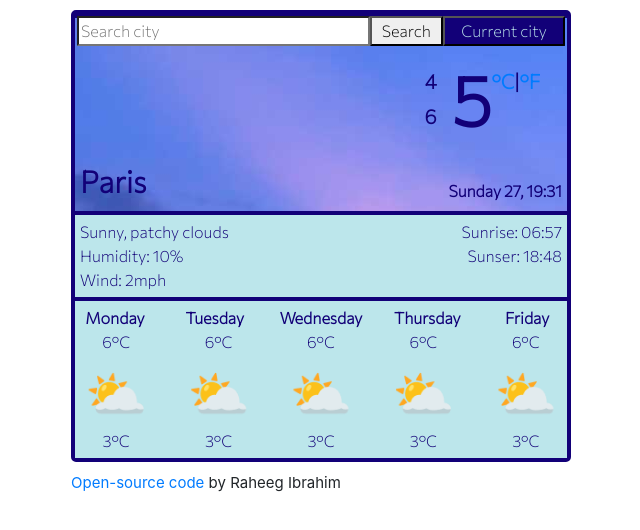
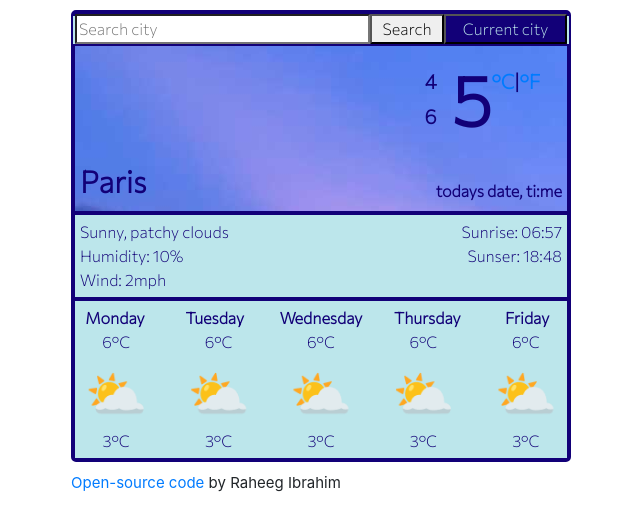
Before and after one commit to raheeeg/weather-react, a React (Create React App) app: page / in a window 1280 px wide. Shown: the top 530 px of the page, without its empty margins (319-959 px from the left). Built offline with nearby package versions, Linux system fonts and the light colour scheme.

Commit message:
rearranged components
...in preparation for real data

```diff
--- a/src/App.js
+++ b/src/App.js
@@ -1,18 +1,15 @@
 import './App.css';
-import Detailed from "./Detailed";
-import Summary from "./Summary";
-import FiveDay from "./FiveDay";
+import Search from "./Search";
 import Footer from "./Footer";
+import WeatherData from "./WeatherData";
 
 export default function App() {
   return (
     <div>
     <div className="App container">
-      <Summary />
-      <Detailed />
-      <FiveDay />
+      <Search />
     </div>
-    <Footer />
+      <Footer />
     </div>
   );
 }
--- /dev/null
+++ b/src/Date.js
@@ -0,0 +1,7 @@
+import React from "react";
+
+export default function Date() {
+    return (
+        <div>todays date, ti:me</div>
+    );
+}
--- a/src/Search.js
+++ b/src/Search.js
@@ -1,23 +1,24 @@
 import React, { useState } from "react";
 import "./Search.css";
 import axios from 'axios';
+import WeatherData from "./WeatherData";
 
 export default function Search() {
-    let [city, setCity] = useState(null);
-    let [list, setList] = useState(false);
+    let [city, setCity] = useState("Liverpool");
+//    let [list, setList] = useState(false);
     let [weather, setWeather] = useState({});
 
     function getWeather(response) {
-        setList(true);
+    //    setList(true);
         setWeather({
-            temp: response.data.main.temp,
-            low: response.data.main.temp_min,
-            high: response.data.main.temp_max,
+            temp: Math.round(response.data.main.temp),
+            low: Math.round(response.data.main.temp_min),
+            high: Math.round(response.data.main.temp_max),
             humidity: response.data.main.humidity,
             wind: response.data.wind.speed,
-            description: response.data.weather[0].description
+            description: response.data.weather[0].description,
+            date: new Date(response.data.dt * 1000)
         });
-        console.log(response.data);
     }
 
     function updateCity(event) {
@@ -40,20 +41,19 @@ export default function Search() {
         </form>
     )
 
-    if (list) {
+//    if (list) {
     return (
         <div>
             {form}
-            {weather.temp}
+            <WeatherData data={weather} />
         </div>
     );
-    } else {
-        return (
-        <div>
-            {form}
-
-        </div>
-        );
-    }
+//    } else {
+//        return (
+//        <div>
+//            {form}
+//        </div>
+//        );
+//    }
 
 }
--- a/src/Summary.js
+++ b/src/Summary.js
@@ -1,11 +1,10 @@
 import React from "react";
 import "./Summary.css";
-import Search from "./Search";
+import Date from "./Date";
 
 export default function Summary() {
     return (
     <div className="Summary card">
-      <Search />
       <div className="Summary card-body">
         <div className="row">
         <div className="summary-text col-9">
@@ -28,7 +27,7 @@ export default function Summary() {
           </span>
         </div>
         <div className="summary-text current-city col-6">Paris</div>
-        <div className="summary-text current-date-time col-6">Sunday 27, 19:31</div>
+        <div className="summary-text current-date-time col-6"><Date /></div>
       </div>
     </div>
     </div>
--- /dev/null
+++ b/src/WeatherData.js
@@ -0,0 +1,21 @@
+import React from "react";
+import Summary from "./Summary";
+import Detailed from "./Detailed";
+import FiveDay from "./FiveDay";
+
+export default function WeatherData(props) {
+    let temp = props.data.temp;
+    let tempLow = props.data.low;
+    let tempHigh = props.data.high;
+    let humidity = props.data.humidity;
+    let wind = props.data.wind;
+    let description = props.data.description;
+    let date = props.data.date;
+    console.log(temp);
+
+    return (<div className="Weather">
+        <Summary temp={temp} tempLow={tempLow} tempHigh={tempHigh} date={date}/>
+        <Detailed />
+        <FiveDay />
+    </div>);
+}
```
Also changed, not shown: 1 other file (tests, documents, lock files or other folders).
